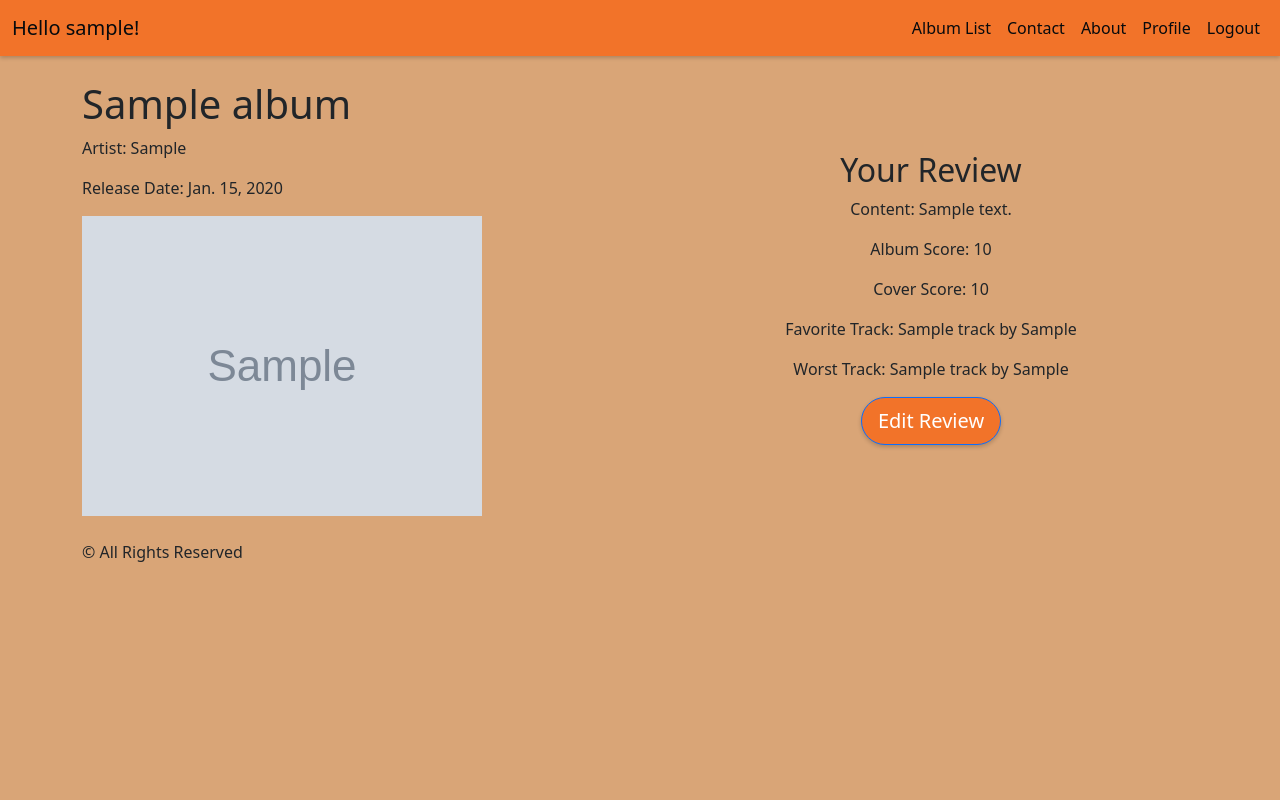
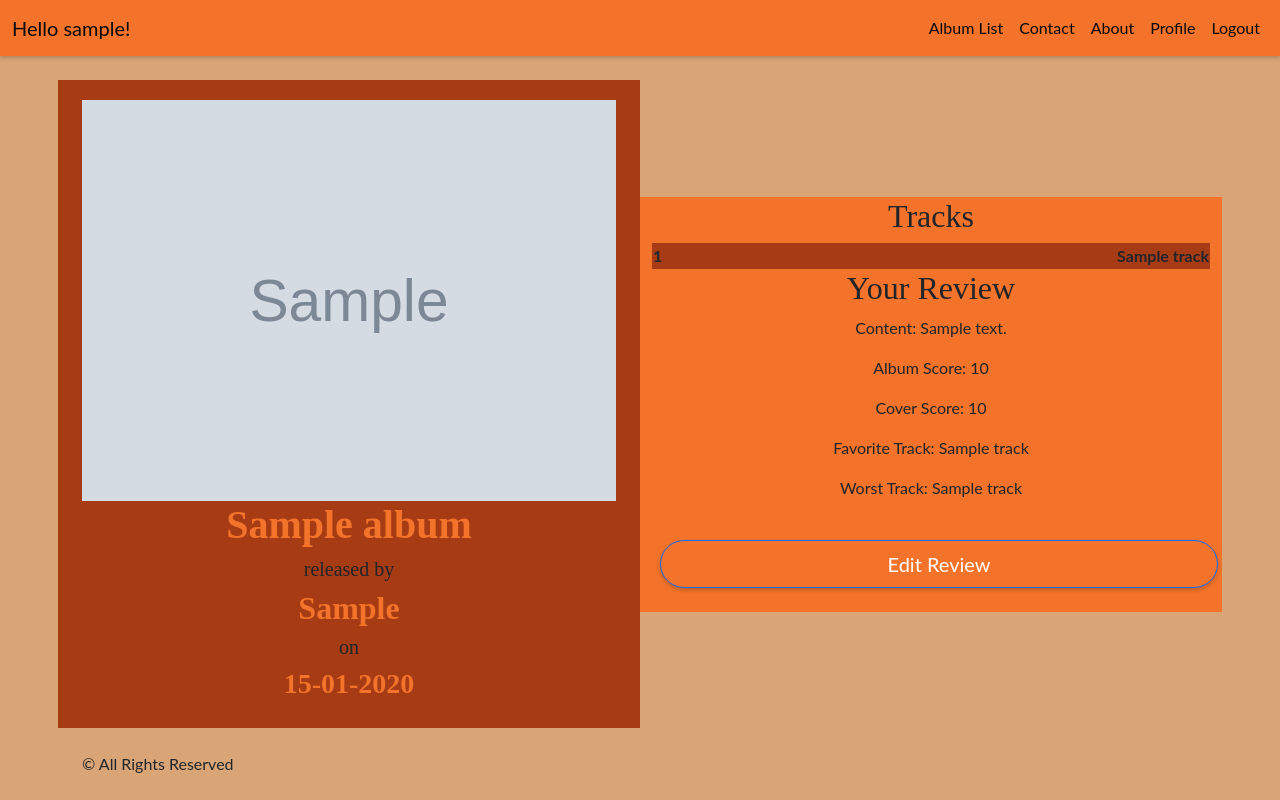
Before and after one commit to Juicedd/reviewwebsite, a Django app: page /album/1/ in a window 1280 px wide. Run offline with Django 4.2, Linux system fonts and the light colour scheme; a user stored in the database is signed in; tables that the repository leaves empty hold one stand-in row (values such as "Sample post"); grey boxes marked "Sample" are stand-in pictures.

Commit message:
front-end and tracklisting in forms hooray

```diff
--- a/reviewSite/review_app/models.py
+++ b/reviewSite/review_app/models.py
@@ -18,7 +18,7 @@ class Track(models.Model):
     title = models.CharField(max_length=100)
     track_number = models.IntegerField(validators=[MinValueValidator(1)])
     def __str__(self):
-        return f"{self.title} by {self.album.artist}"
+        return f"{self.title}"
 
 
 class Reviewer(models.Model):
--- a/reviewSite/review_app/static/css/styles.css
+++ b/reviewSite/review_app/static/css/styles.css
@@ -5,6 +5,19 @@
     --primary-dark:#A63B14;
     --contrast-light: #F238C1;
     --contrast-dark: #070A0D;
+
+    --primary-font: 'Playfair Display', serif;
+    --secondary-font: 'Lato', sans-serif;
+}
+
+/* Apply the primary font to headers */
+h1, h2, h3, h4, h5, h6 {
+    font-family: var(--primary-font);
+}
+
+/* Apply the secondary font to regular text */
+body, p, span, div {
+    font-family: var(--secondary-font);
 }
 
 .navbar {
@@ -75,3 +88,59 @@ body {
 .btn:hover {
     background-color: var(--contrast-light);
 }
+
+/* Create frame for cover art */
+.cover-frame {
+    background-color: var(--primary-dark);
+    padding-top: 20px;
+    padding-bottom: 20px;
+}
+
+/* Tracks frame properties */
+.tracks-frame {
+    background-color: var(--primary-light);
+}
+
+/* Align text left */
+.left-align {
+    text-align: left;
+}
+
+/* Align text right */
+.right-align {
+    text-align: right;
+}
+
+/* Album info table properties */
+table.info-table {
+    width: 50%; /* Make the table take up half the width of the container */
+    margin: 0 auto; /* Center the table within the container */
+    border-collapse: collapse;
+}
+
+/* Album info table properties */
+table.track-table {
+    width: 100%; /* Make the table take up half the width of the container */
+    margin: 0 auto; /* Center the table within the container */
+    border-collapse: collapse;
+}
+
+.info-text {
+    font-weight: bold;
+    color: var(--primary-light)
+}
+
+/* Alternate row colors */
+tr.odd {
+    background-color: var(--primary-dark);
+    font-weight: bold;
+}
+
+tr.even {
+    background-color: var(--primary); /* White for even rows */
+    font-weight: bold;
+}
+
+tr:hover {
+    background-color: var(--contrast-light); /* Light blue for hover effect */
+}
--- a/reviewSite/review_app/templates/album_detail.html
+++ b/reviewSite/review_app/templates/album_detail.html
@@ -1,23 +1,35 @@
-{% extends "base.html"%}
+{% extends "base.html" %}
 {% block content %}
 
 <div class="container mt-4">
     <!-- Wrap content in a container for responsiveness -->
-    <div class="row align-items-start gx-5">
-
-      <div class="col">
-        <h1>{{ album.title }}</h1>
-        <p>Artist: {{ album.artist }}</p>
-        <p>Release Date: {{ album.release_date }}</p>
-
+    <div class="row align-items-start gx-5 d-flex align-items-stretch">
+        <div class="col-md-6 cover-frame text-center d-flex flex-column">
             {% if album.cover_image %}
-          <img src="{{ album.cover_image.url }}" alt="{{ album.title }} Cover Image" />
+                <img src="{{ album.cover_image.url }}" class="img-fluid" alt="{{ album.title }} Cover Image" />
             {% else %}
                 <p>No cover image available</p>
             {% endif %}
+            <h1 class="info-text">{{ album.title }}</h1>
+            <h5>released by</h5>
+            <h2 class="info-text">{{ album.artist }}</h2>
+            <h5>on</h5>
+            <h3 class="info-text">{{ album.release_date|date:"d-m-Y" }}</h3>
+            <div class="mt-auto"></div> <!-- Spacer to push content to the top -->
         </div>
-
-      <div class="col text-center align-self-center">
+        <div class="col-md-6 tracks-frame text-center align-self-center d-flex flex-column">
+            <div class="row flex-grow-1">
+                <h2>Tracks</h2>
+                <table class="track-table">
+                    {% for track in tracks %}
+                    <tr class="{% cycle 'odd' 'even' %}">
+                        <td class="left-align">{{ track.track_number }}</td>
+                        <td class="right-align">{{ track.title }}</td>
+                    </tr>
+                    {% endfor %}
+                </table>
+            </div>
+            <div class="row mt-auto">
                 {% if review %}
                     <h2>Your Review</h2>
                     <p>Content: {{ review.content }}</p>
@@ -25,11 +37,11 @@
                     <p>Cover Score: {{ review.cover_score }}</p>
                     <p>Favorite Track: {{ review.favorite_track }}</p>
                     <p>Worst Track: {{ review.worst_track }}</p>
-          <a class="btn btn-primary btn-lg" href="{% url 'review_update' review.pk %}" role="button">Edit Review</a>
+                    <a class="btn btn-primary btn-lg mt-4 mb-4" href="{% url 'review_update' review.pk %}" role="button">Edit Review</a>
                 {% else %}
-          <p>Hey! You haven't reviewed the album yet! Get those ears listenin' and type away. </p>
-          <a class="btn btn-primary btn-lg" href="{% url 'review_create' album.pk %}" role="button">Write Review</a>
+                    <a class="btn btn-primary btn-lg mt-4 mb-4" href="{% url 'review_create' album.pk %}" role="button">Start writing your review!</a>
                 {% endif %}
+            </div>
         </div>
     </div>
 </div>
--- a/reviewSite/review_app/views.py
+++ b/reviewSite/review_app/views.py
@@ -4,7 +4,7 @@ from django.contrib.auth.decorators import login_required
 from django.db.models import Q
 from django.views.generic import ListView, DetailView
 from django.views.generic.edit import UpdateView
-from .models import Album, Review, Reviewer
+from .models import Album, Review, Reviewer, Track
 from .forms import ReviewForm
 
 
@@ -31,6 +31,7 @@ def album_detail(request, pk):
     View to display details of a specific album.
     """
     album = get_object_or_404(Album, pk=pk)
+    tracks = Track.objects.filter(album=album)
 
     if request.user.is_authenticated:
         try:
@@ -39,7 +40,7 @@ def album_detail(request, pk):
         except Review.DoesNotExist:
             review = None
 
-    return render(request, 'album_detail.html', {'album': album, 'review': review})
+    return render(request, 'album_detail.html', {'album': album, 'review': review, 'tracks': tracks})
 
 
 @login_required
@@ -49,9 +50,10 @@ def review_create(request, pk):
     """
     album = get_object_or_404(Album, pk=pk)
     reviewer = get_object_or_404(Reviewer, user=request.user)
+    tracks = Track.objects.filter(album=album)
 
     if request.method == 'POST':
-        form = ReviewForm(request.POST)
+        form = ReviewForm(request.POST, album=album)
         if form.is_valid():
             review = form.save(commit=False)
             review.album = album
@@ -60,9 +62,9 @@ def review_create(request, pk):
             # Redirect to album detail page after successful review submission
             return redirect('album_detail', pk=pk)
     else:
-        form = ReviewForm()
+        form = ReviewForm(album=album)
 
-    return render(request, 'review_album.html', {'form': form, 'album': album})
+    return render(request, 'review_album.html', {'form': form, 'album': album, 'tracks': tracks})
 
 
 @login_required
```
Also changed, not shown: reviewSite/review_app/forms.py (+4 -4 lines), reviewSite/review_app/templates/review_album.html (+23 -10 lines). Lines whose indentation alone changed are shown as unchanged.
